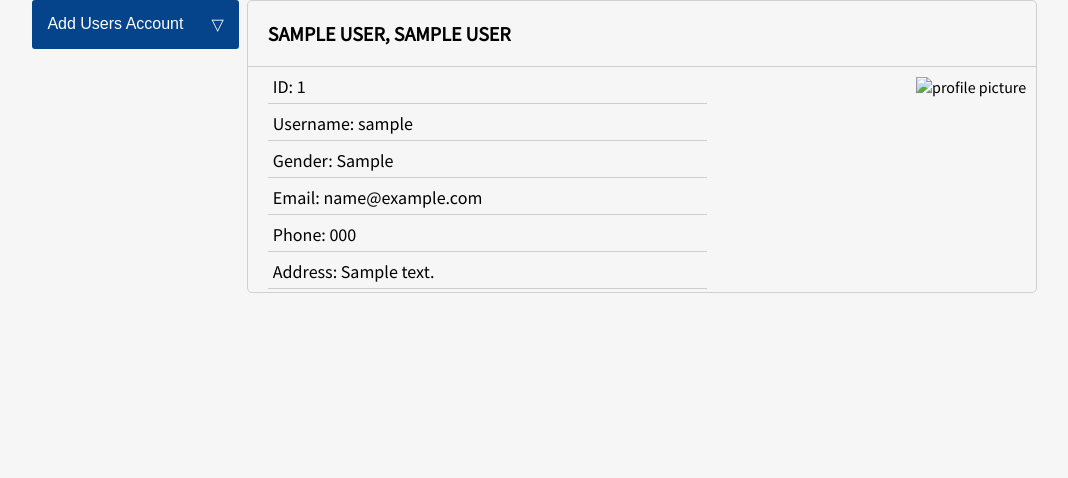
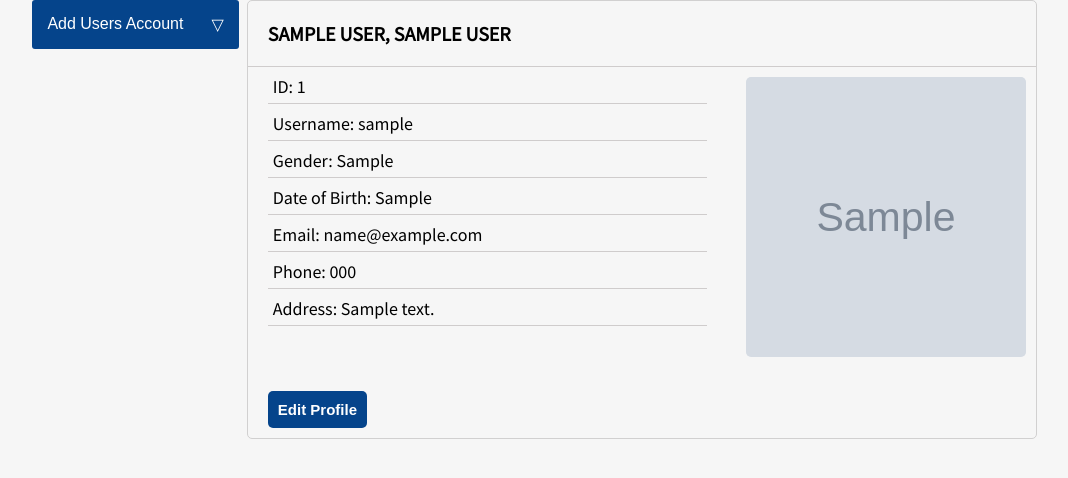
Before and after one commit to b14ck0ps/WebTech-Final-Project, a PHP site: the page made by views/profile.php in a window 1280 px wide. Shown: the part 124-602 px from the top of the page, without its empty margins (102-1170 px from the left). Run offline with PHP 8.4, Linux system fonts and the light colour scheme; the visitor is signed in with stand-in values (Sample User, id 1); tables that the repository leaves empty or names only in its code hold one stand-in row (values such as "Sample post"); grey boxes marked "Sample" are stand-in pictures; some libraries are stand-ins or nearby versions.

Commit message:
dob added

```diff
--- a/model/adminModel.php
+++ b/model/adminModel.php
@@ -35,15 +35,15 @@ function isUserTaken($username)
         return false;
     }
 }
-function registration($f_name, $l_name, $gender,$username,$password,$email,$phone,$address)
+function registration($f_name, $l_name, $gender, $dob, $username, $password, $email, $phone, $address, $profile_picture)
 {
     global  $conn;
-    $sql = "INSERT INTO adminInfo  (f_name,l_name,gender,username,password,email,phone,address)  values ('{$f_name}', '{$l_name}', '{$gender}','{$username}','{$password}','{$email}','{$phone}','{$address}')";
+    $sql = "INSERT INTO adminInfo  (f_name,l_name,gender,dob,username,password,email,phone,address,profile_picture)  values ('{$f_name}', '{$l_name}', '{$gender}','{$dob}','{$username}','{$password}','{$email}','{$phone}','{$address}','{$profile_picture}')";
     $reg = mysqli_query($conn, $sql);
     if ($reg) {
-        header('lcoation: ../views/adminDashboard.php');
+        header('location: ../views/adminDashboard.php');
     } else
-        header('lcoation: ../views/registration.php?msg=error');
+        header('location: ../views/registration.php?msg=error');
 }
 function getAlladmin()
 {
@@ -56,3 +56,13 @@ function getAlladmin()
     }
     return $student;
 }
+function userUpdate($f_name, $l_name, $gender, $dob,$username, $email, $phone, $address, $profile_picture)
+{
+    global  $conn;
+    $sql = "UPDATE admininfo SET f_name = '{$f_name}',l_name = '{$l_name}',gender = '{$gender}',dob = '{$dob}',email = '{$email}',phone = '{$phone}',address = '{$address}',profile_picture = '{$profile_picture}' WHERE username = '{$username}' ";
+    $reg = mysqli_query($conn, $sql);
+    if ($reg) {
+        return true;
+    } else
+        return false;
+}
--- a/views/profile.php
+++ b/views/profile.php
@@ -7,6 +7,7 @@ $user = userinfo($_GET['username']);
 <html lang="en">
 
 <head>
+    <script src="../javascript/style.js" defer></script>
     <link rel="stylesheet" href="../css/style.css">
     <title>user profile</title>
 </head>
@@ -37,6 +38,10 @@ $user = userinfo($_GET['username']);
                             <?= $user['gender'] ?>
                         </div>
                         <div class="admin-profile">
+                            <label for="dob">Date of Birth: </label>
+                            <?= $user['dob'] ?>
+                        </div>
+                        <div class="admin-profile">
                             <label for="email">Email: </label>
                             <?= $user['email'] ?>
                         </div>
@@ -48,17 +53,27 @@ $user = userinfo($_GET['username']);
                             <label for="address">Address: </label>
                             <?= $user['address'] ?>
                         </div>
+                        <?php
+                            if(isset($_GET['msg']) && $_GET['msg'] == 'success'){
+                                echo '<div class="success">Profile updated successfully</div>';
+                            }
+                            if(isset($_GET['msg']) && $_GET['msg'] == 'uploadfail'){
+                                echo '<div class="error-up">Profile Picture failed to upload</div>';
+                            }
+                        ?>
                     </div>
                     <div class="profile-picture">
-                        <img src="https://via.placeholder.com/300" alt="profile picture">
+                        <img id="profile_picture" src="<?= $user['profile_picture'] ?>" alt="profile picture">
                     </div>
+                </div>
+                <div class="group">
+                    <button class="editbtn"><a href="editProfile.php?username=<?= $user['username'] ?>">Edit Profile</a></button>
                 </div>
             </div>
         </div>
     </div>
     </div>
     </div>
-    <script src="../javascript/style.js"></script>
 </body>
 
 </html>
```
Also changed, not shown: views/r_admin.php (+8 -3 lines).
